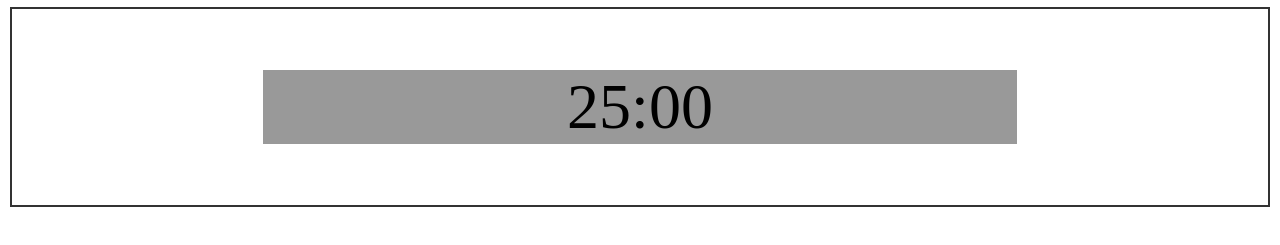
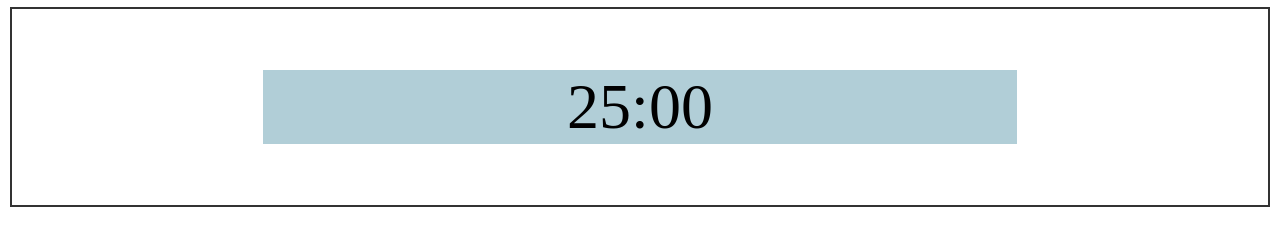
Before and after one commit to andmatcha/pomokun, a plain HTML site: page index.html in a window 1280 px wide. Shown: the part 63-308 px from the top of the page. Drawn offline with Linux system fonts and the light colour scheme.

Commit message:
色変えた

```diff
--- a/main.css
+++ b/main.css
@@ -42,6 +42,6 @@
     width: 60%;
     height: 100ox;
     text-align: center;
-    background-color: #999;
+    background-color: #B1CED7;
     font-size: 4em;
 }
```
